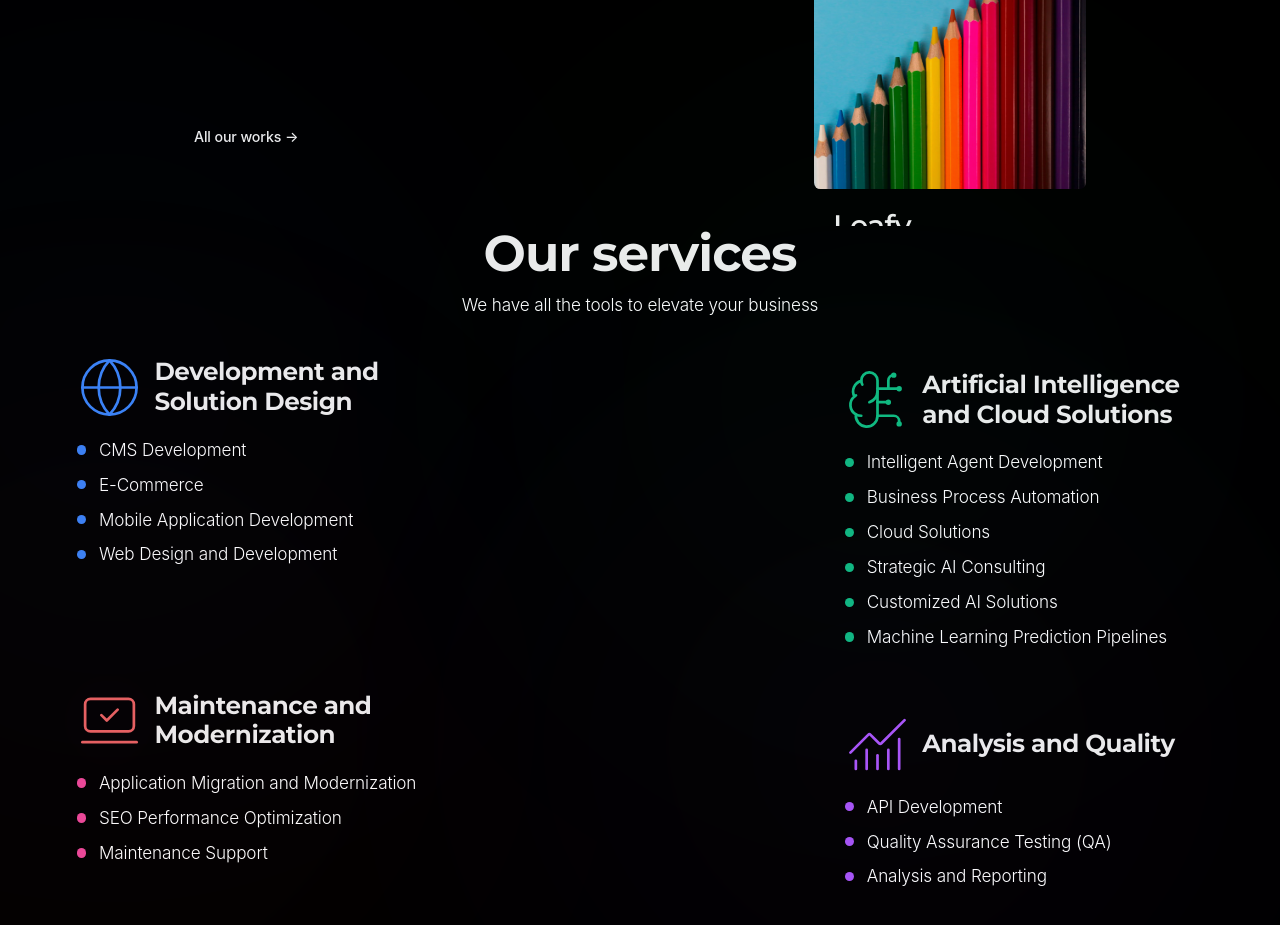
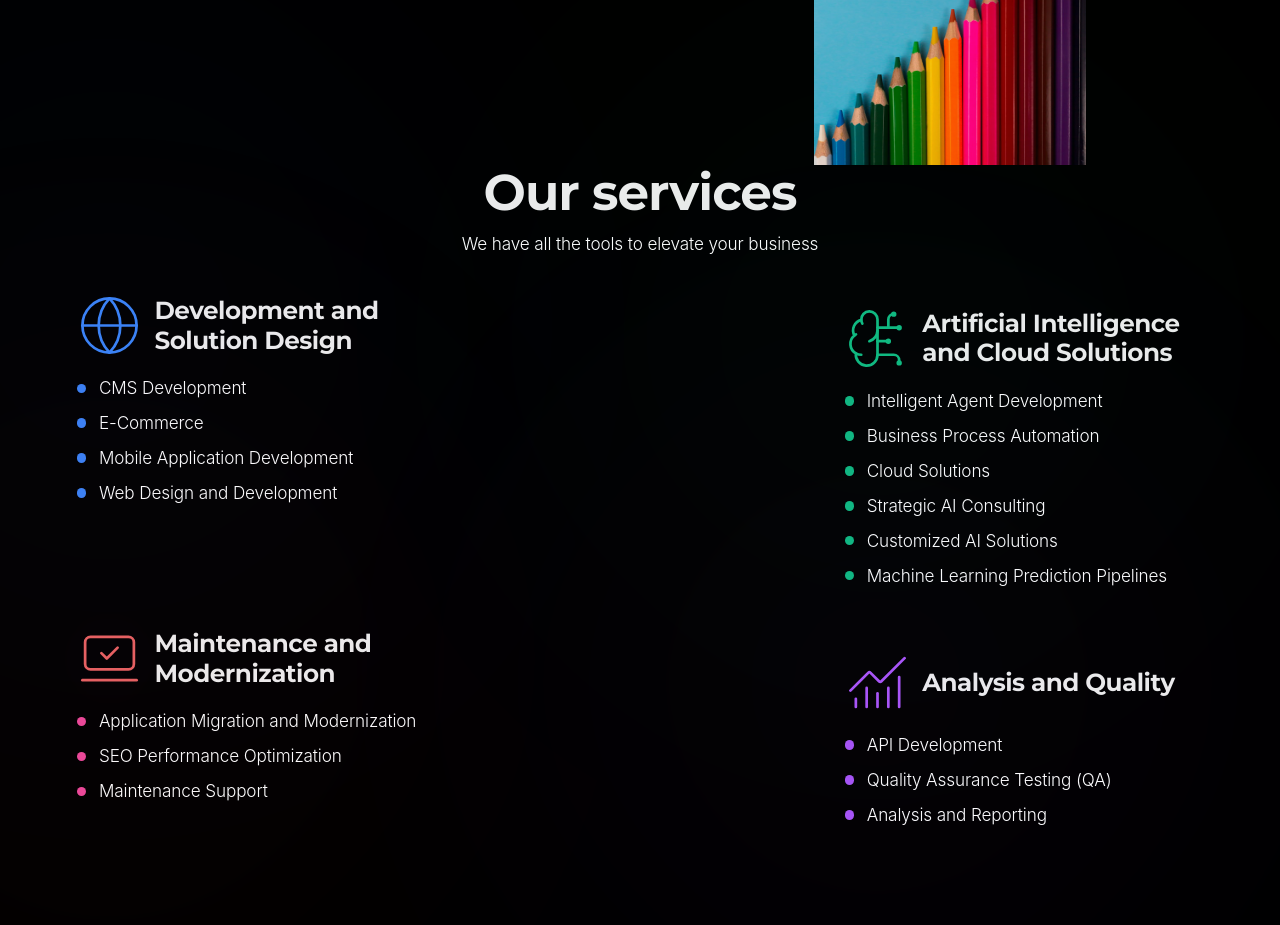
Before and after one commit to DoDesCadeaux/hargile_website, a Next.js app: page /en in a window 1280 px wide. Shown: the part 2900-3825 px from the top of the page. Built offline with nearby package versions, Linux system fonts and the light colour scheme; a web font is replaced by a local one.

Commit message:
Remove "View All Works" link from Recent Works section.
Commented out the "View All Works" link for the Recent Works section on the homepage. This change may be temporary and can be re-enabled if needed in the future.

```diff
--- a/src/components/pages/homepage/recent-works/recent-works.jsx
+++ b/src/components/pages/homepage/recent-works/recent-works.jsx
@@ -146,11 +146,11 @@ const RecentWorks = () => {
                     ))}
                 </WorksGrid>
 
-                <OurWorksLink>
-                    <SectionLink href="/works">
-                        {t("view-all") || "All our works"} →
-                    </SectionLink>
-                </OurWorksLink>
+                {/*<OurWorksLink>*/}
+                {/*    <SectionLink href="/works">*/}
+                {/*        {t("view-all") || "All our works"} →*/}
+                {/*    </SectionLink>*/}
+                {/*</OurWorksLink>*/}
             </motion.div>
         </SectionContainer>
     );
```
